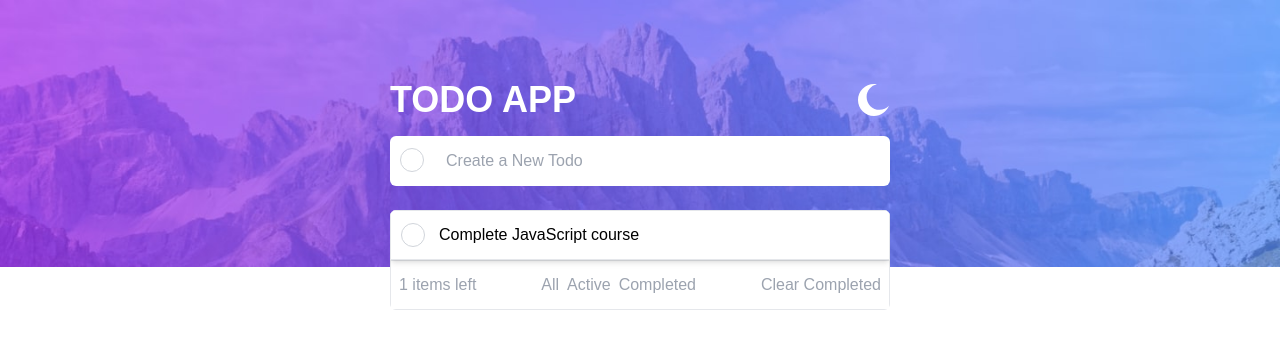
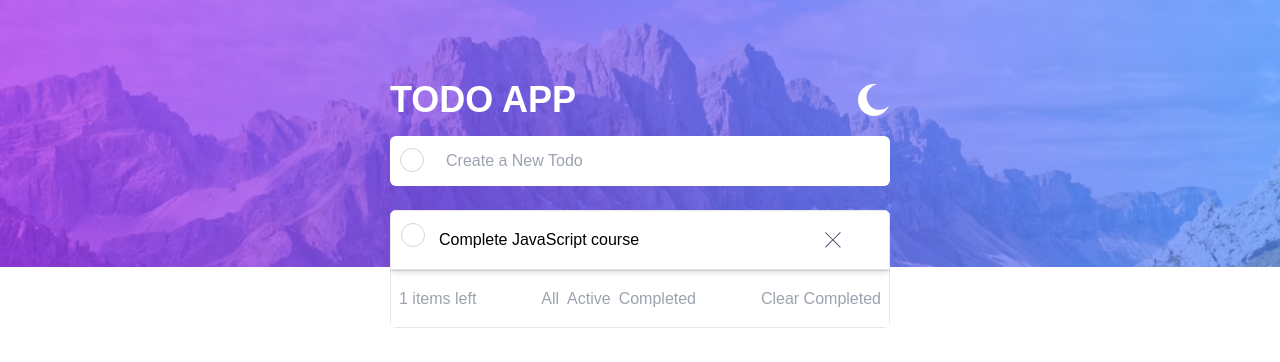
Before and after one commit to Dhruvmehta1311/todo-app, a React app: page / in a window 1280 px wide. Shown: the top 362 px of the page. Built offline with nearby package versions, Linux system fonts and the light colour scheme; the HTML template or start-up script is replaced by a standard one.

Commit message:
Implement Delete Functionality also Modified UI a bit.

```diff
--- a/src/App.jsx
+++ b/src/App.jsx
@@ -74,13 +74,19 @@ function Header() {
             {/* Single Todo */}
 
             {todos.map((todo) => (
-              <Todo todo={todo} key={todo.id} />
+              <Todo
+                setTodos={setTodos}
+                todos={todos}
+                todoId={todo.id}
+                todo={todo}
+                key={todo.id}
+              />
             ))}
 
             {/* footer */}
             <div className="w-full bg-white border min-h-[50px] flex items-center justify-between px-2 text-gray-400 ">
               <p>{todos.length} items left</p>
-              <div className="flex gap-2">
+              <div className="flex gap-2 py-4">
                 <p className="cursor-pointer">All</p>
                 <p className="cursor-pointer">Active</p>
                 <p className="cursor-pointer">Completed</p>
--- a/src/components/Todo.jsx
+++ b/src/components/Todo.jsx
@@ -1,13 +1,28 @@
+import iconCross from "../assets/images/icon-cross.svg";
+
 /* eslint-disable react/prop-types */
 import { useState } from "react";
 import Checkbox from "./Checkbox";
 
-const Todo = ({ todo }) => {
+const Todo = ({ todo, todoId, setTodos, todos }) => {
   const [isChecked, setIsChecked] = useState(false);
+
+  function handleDelete(e) {
+    console.log(e.target);
+    console.log(todoId);
+
+    setTodos(todos.filter((todo) => todo.id != todoId));
+  }
   return (
-    <div className="w-full bg-white h-[50px] border shadow-md  relative flex items-center px-12">
+    <div className="w-full bg-white h-[60px] border shadow-md  relative flex items-center justify-between px-12">
       <Checkbox todo={todo} isChecked={isChecked} setIsChecked={setIsChecked} />
       <p className={`${isChecked ? "line-through" : null}`}>{todo.task}</p>
+      <img
+        onClick={handleDelete}
+        className="cursor-pointer h-4"
+        src={iconCross}
+        alt=""
+      />
     </div>
   );
 };
```
